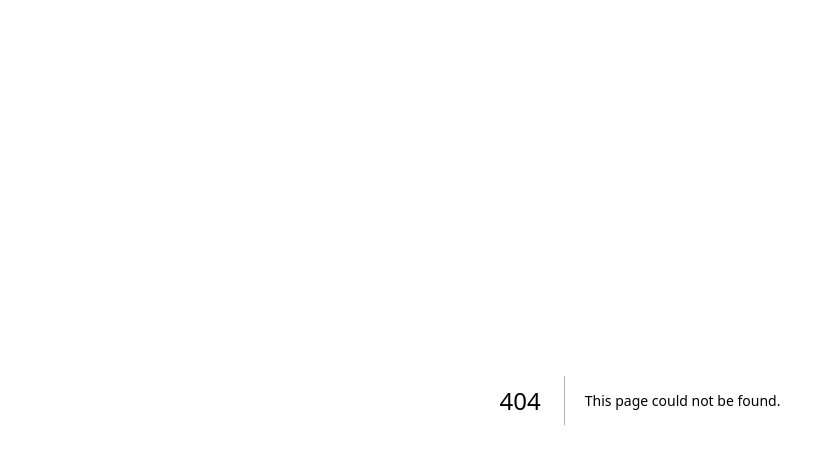
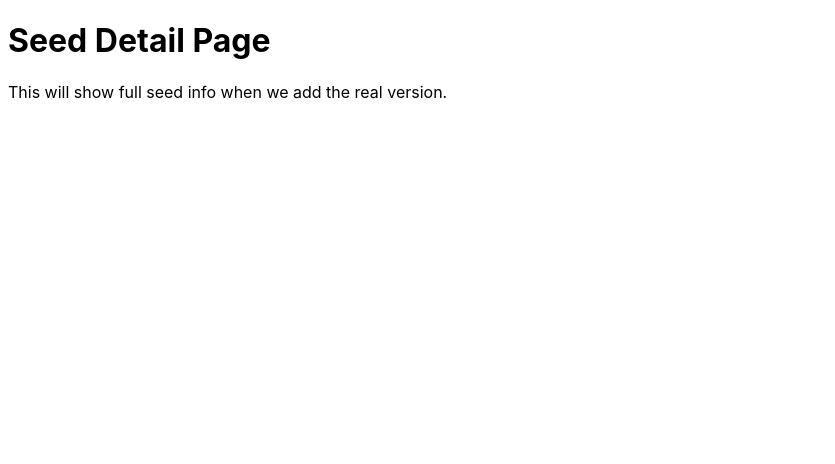
Before and after one commit to gabeperezparra-hue/california-seed-commons, a Next.js app: page /seeds/1 in a window 1280 px wide. Before the commit this address had no page. Shown: the top 464 px of the page, without its empty margins (0-835 px from the left). Built offline with nearby package versions, Linux system fonts and the light colour scheme.

Commit message:
Create page.tsx

```diff
--- /dev/null
+++ b/app/seeds/[id]/page.tsx
@@ -0,0 +1,8 @@
+export default function SeedDetailPage() {
+  return (
+    <div className="max-w-3xl mx-auto px-6 py-12">
+      <h1 className="text-4xl font-medium">Seed Detail Page</h1>
+      <p className="text-stone-600 mt-4">This will show full seed info when we add the real version.</p>
+    </div>
+  );
+}
```
